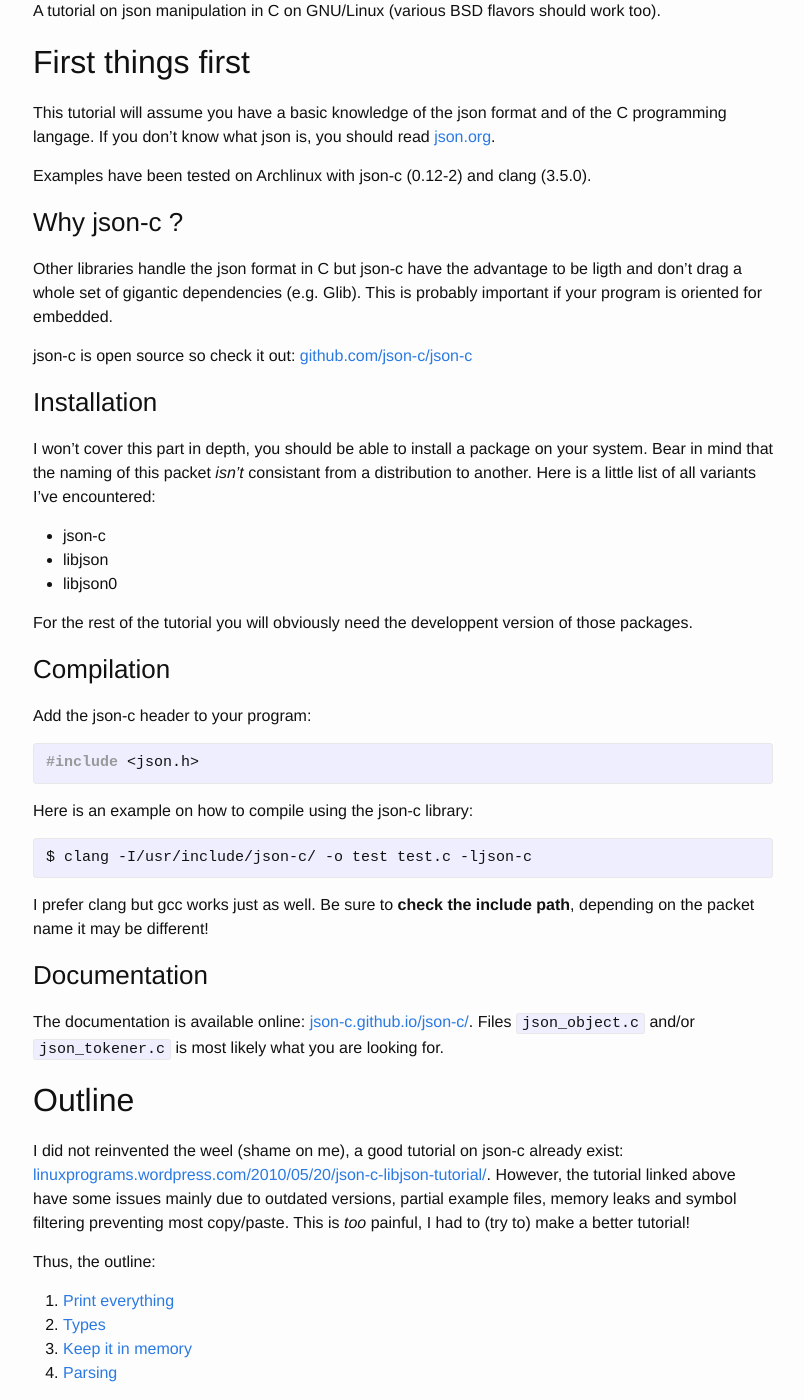
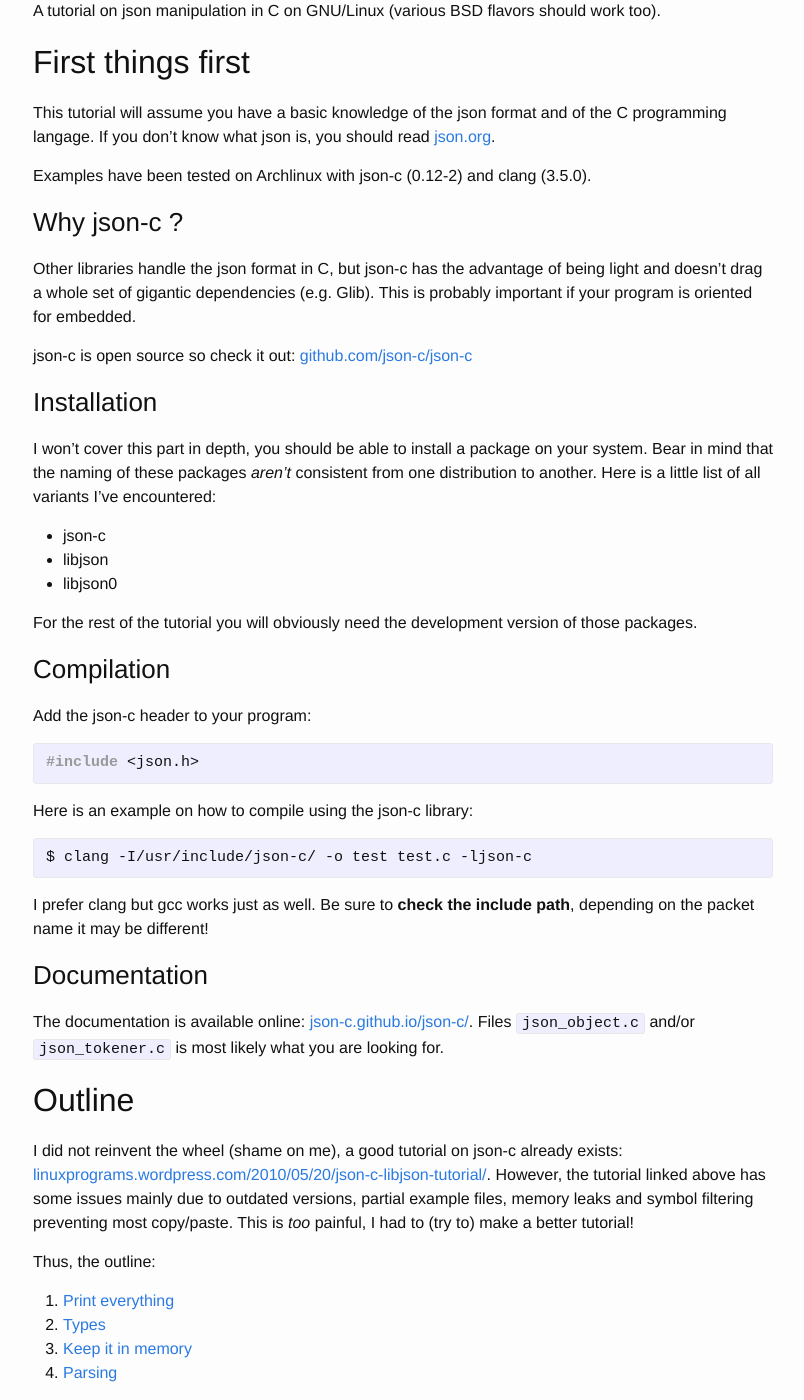
Before and after one commit to alan-mushi/alan-mushi.github.io, a Jekyll site: the page built from _posts/2014-10-28-json-c-tutorial-intro-outline.markdown, in a window 1280 px wide and 1400 px high, scrolled down 201 px. Shown: the whole window, without its empty margins (237-1041 px from the left). Built offline with Jekyll 4.4.1, drawn with Linux system fonts in a browser that asks for light colours; comment, search, counter and statistics services are not loaded.

Commit message:
json-c-tutorial-outline:some grammar and typo corrections

```diff
--- a/_posts/2014-10-28-json-c-tutorial-intro-outline.markdown
+++ b/_posts/2014-10-28-json-c-tutorial-intro-outline.markdown
@@ -14,20 +14,20 @@ Examples have been tested on Archlinux with json-c (0.12-2) and clang (3.5.0).
 
 ## Why json-c ?
 
-Other libraries handle the json format in C but json-c have the advantage to be ligth and don't drag a whole set of gigantic dependencies (e.g. Glib). This is probably important if your program is oriented for embedded.
+Other libraries handle the json format in C, but json-c has the advantage of being light and doesn't drag a whole set of gigantic dependencies (e.g. Glib). This is probably important if your program is oriented for embedded.
 
 json-c is open source so check it out: [github.com/json-c/json-c](https://github.com/json-c/json-c)
 
 ## Installation
 
 I won't cover this part in depth, you should be able to install a package on your system.
-Bear in mind that the naming of this packet *isn't* consistant from a distribution to another. Here is a little list of all variants I've encountered:
+Bear in mind that the naming of these packages *aren't* consistent from one distribution to another. Here is a little list of all variants I've encountered:
 
 * json-c
 * libjson
 * libjson0
 
-For the rest of the tutorial you will obviously need the developpent version of those packages.
+For the rest of the tutorial you will obviously need the development version of those packages.
 
 ## Compilation
 
@@ -49,7 +49,7 @@ The documentation is available online: [json-c.github.io/json-c/](https://json-c
 
 # Outline
 
-I did not reinvented the weel (shame on me), a good tutorial on json-c already exist: [linuxprograms.wordpress.com/2010/05/20/json-c-libjson-tutorial/](http://linuxprograms.wordpress.com/2010/05/20/json-c-libjson-tutorial/). However, the tutorial linked above have some issues mainly due to outdated versions, partial example files, memory leaks and symbol filtering preventing most copy/paste. This is *too* painful, I had to (try to) make a better tutorial!
+I did not reinvent the wheel (shame on me), a good tutorial on json-c already exists: [linuxprograms.wordpress.com/2010/05/20/json-c-libjson-tutorial/](http://linuxprograms.wordpress.com/2010/05/20/json-c-libjson-tutorial/). However, the tutorial linked above has some issues mainly due to outdated versions, partial example files, memory leaks and symbol filtering preventing most copy/paste. This is *too* painful, I had to (try to) make a better tutorial!
 
 Thus, the outline:
 
```
